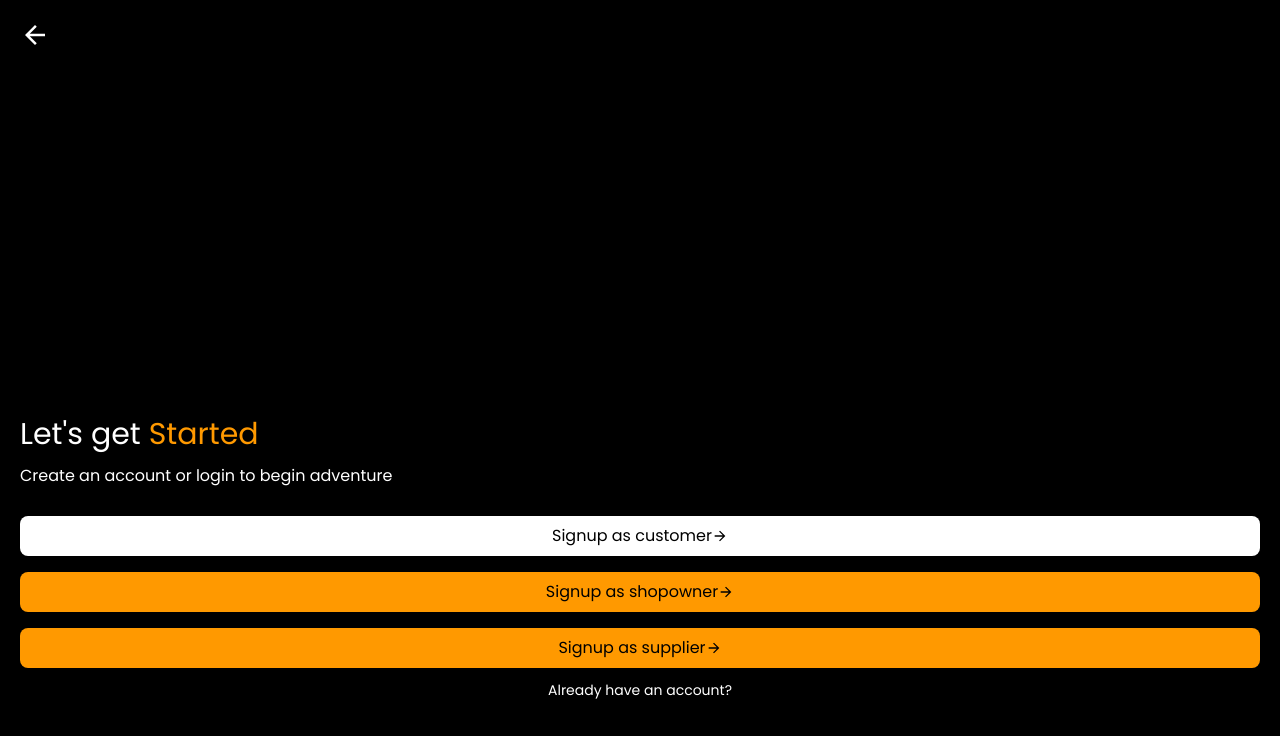
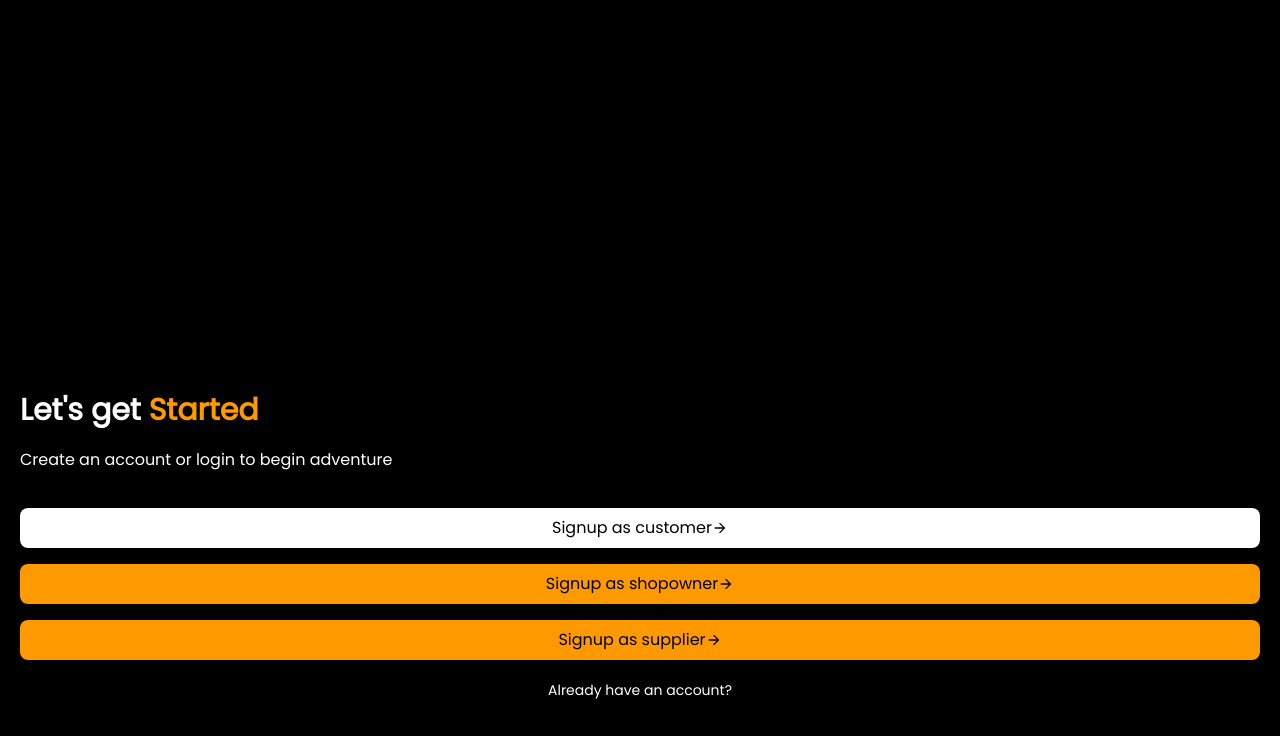
Before and after one commit to MuhammedJaseemVK/storio-frontend, a Next.js app in the folder storio1/: page /index-Try in a window 1280 px wide. Shown: the top 736 px of the page. Built offline with nearby package versions, Linux system fonts and the light colour scheme.

Commit message:
modify index page

```diff
--- a/storio1/src/components/inputs/Heading.js
+++ b/storio1/src/components/inputs/Heading.js
@@ -3,7 +3,7 @@ import React from 'react'
 export default function Heading(props) {
   return (
     <div>
-          <h3 className='text-white text-3xl '>{props.text1} <span className='text-[#ff9900]'>{props.text2}</span></h3>
+          <h3 className='text-white text-3xl font-semibold '>{props.text1} <span className='text-[#ff9900]'>{props.text2}</span></h3>
     </div>
   )
 }
--- a/storio1/src/components/inputs/Subtext.js
+++ b/storio1/src/components/inputs/Subtext.js
@@ -3,7 +3,7 @@ import React from 'react'
 export default function Subtext(props) {
   return (
     <div>
-        <p className='text-white text-base'>{props.text}</p>
+        <p className='text-white text-base font-[Poppins]'>{props.text}</p>
     </div>
   )
 }
--- a/storio1/src/pages/index-Try.js
+++ b/storio1/src/pages/index-Try.js
@@ -4,13 +4,14 @@ import Heading from '@/components/inputs/Heading';
 import Subtext from '@/components/inputs/Subtext';
 import Button from '@/components/inputs/Button';
 import { MdOutlineArrowForward } from "react-icons/md";
+import Link from 'next/link'
 
 
 export default function index1() {
   return (
     <div className='h-screen flex flex-col justify-between bg-black p-5'>
-        <MdArrowBack className='text-white text-3xl'/>
-          <div className='flex flex-col gap-3 pb-20'>
+        <MdArrowBack className='text-black text-3xl'/>
+          <div className='flex flex-col gap-5 pb-20'>
               <Heading text1="Let's get" text2='Started' />
               <Subtext text='Create an account or login to begin adventure'></Subtext>
               <div className='flex flex-col items-center justify-center text-black text-base'>
@@ -20,7 +21,7 @@ export default function index1() {
                     <Button text="Signup as shopowner"/>
                     <Button text="Signup as supplier" />
               </div>
-              <p className='text-sm text-white text-center'>Already have an account?</p>
+              <Link href="/loginnew"><p className='text-sm text-white text-center'>Already have an account?</p></Link>
         </div>
 
     </div>
--- a/storio1/src/pages/loginnew.js
+++ b/storio1/src/pages/loginnew.js
@@ -25,7 +25,7 @@ export default function detailEntry() {
 
   return (
     <div className='bg-black h-screen flex flex-col gap-5 p-5'>
-      <MdArrowBack className='text-white text-3xl' />
+     <Link href="/index-Try"> <MdArrowBack className='text-white text-3xl' /></Link>
       <div className='text-white text-3xl font-semibold px-3 mt-4'>Welcome <span className='text-[#ff9900]'>    Back</span></div>
       <p className='text-white text-sm text-left px-3 mt-5'>You have been missed</p>
       <form onSubmit={submitHandler} className='flex flex-col gap-3 w-full items-center px-3 mt-0.001'>
--- a/storio1/tailwind.config.js
+++ b/storio1/tailwind.config.js
@@ -9,7 +9,11 @@ module.exports = {
     "./src/**/*.{js,ts,jsx,tsx}",
   ],
   theme: {
-    extend: {},
+    extend: {
+      fontFamily: {
+        'poppins': ['Poppins']
+      },
+    },
   },
   plugins: [],
 }
```
